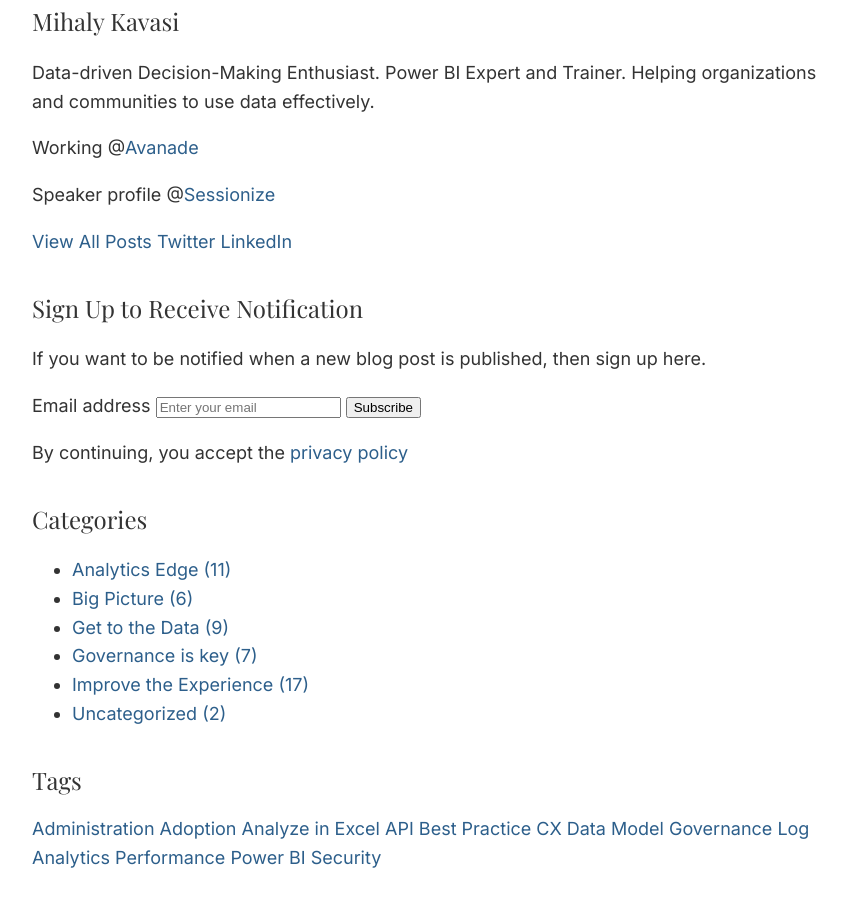
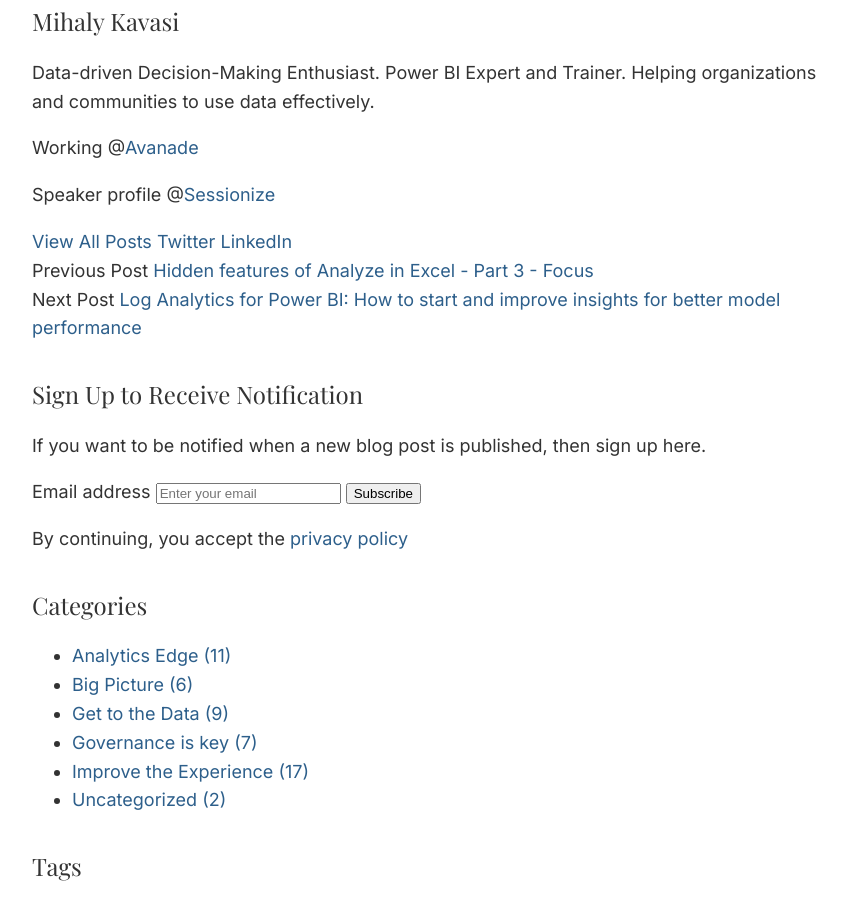
Before and after one commit to KavasiMihaly/KavasiMihaly.github.io, a Jekyll site: the page built from _posts/2022-08-04-new-page-available-explore-power-bi-features-with-power-bi.html, in a window 1280 px wide and 900 px high, scrolled down 4714 px. Shown: the whole window, without its empty margins (208-1055 px from the left). Built offline with Jekyll 4.4.1, drawn with Linux system fonts in a browser that asks for light colours.

Commit message:
Add post navigation links for improved user experience

```diff
--- a/_layouts/post.html
+++ b/_layouts/post.html
@@ -112,6 +112,25 @@ layout: default
         </div>
       </div>
     </section>
+
+    <!-- Post Navigation -->
+    <nav class="post-navigation" aria-label="Post navigation">
+      <div class="nav-links">
+        {% if page.previous %}
+          <div class="nav-previous">
+            <span class="nav-subtitle">Previous Post</span>
+            <a href="{{ page.previous.url | relative_url }}" rel="prev">{{ page.previous.title }}</a>
+          </div>
+        {% endif %}
+
+        {% if page.next %}
+          <div class="nav-next">
+            <span class="nav-subtitle">Next Post</span>
+            <a href="{{ page.next.url | relative_url }}" rel="next">{{ page.next.title }}</a>
+          </div>
+        {% endif %}
+      </div>
+    </nav>
   </main>
 
   <!-- Sidebar -->
```
